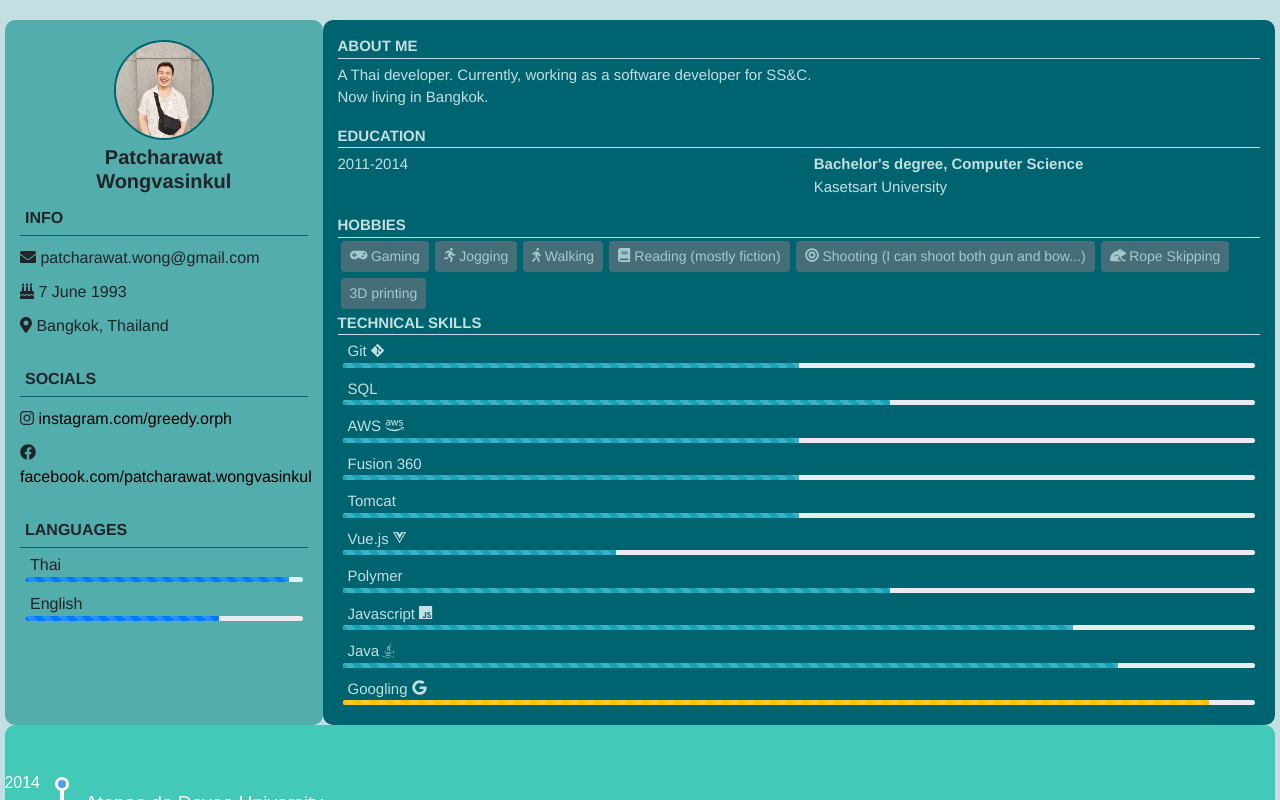
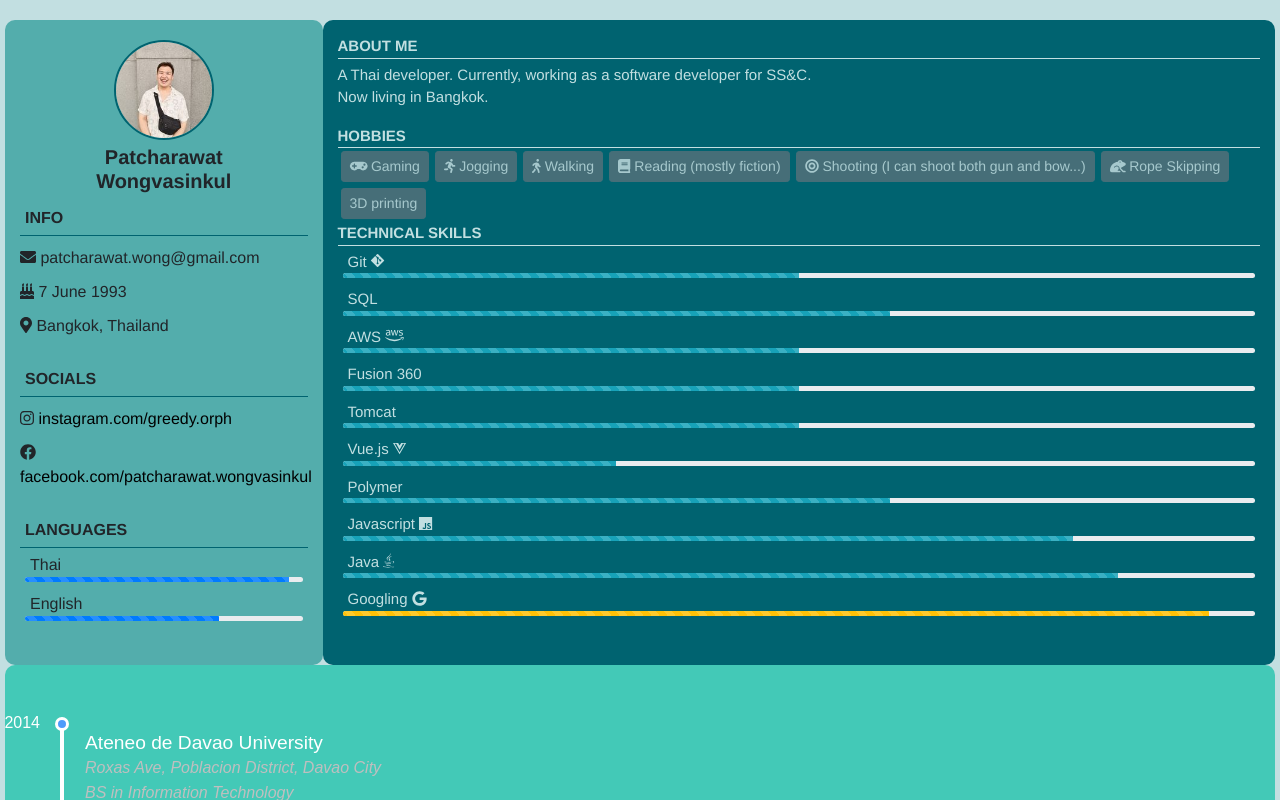
Before and after one commit to MightyOrphus/myCV, a Vue app: page / in a window 1280 px wide. Shown: the top 800 px of the page. Built offline with nearby package versions, Linux system fonts and the light colour scheme.

Commit message:
remove education from about me

```diff
--- a/src/components/AboutMe.vue
+++ b/src/components/AboutMe.vue
@@ -6,21 +6,6 @@
         A Thai developer. Currently, working as a software developer for SS&C.
         <br />
         Now living in Bangkok.
-      </p>
-    </div>
-    <div>
-      <div id="header">EDUCATION</div>
-      <p id="info">
-        <b-row>
-          <b-col>
-            2011-2014
-          </b-col>
-          <b-col>
-            <b>Bachelor's degree, Computer Science</b>
-            <br />
-            Kasetsart University
-          </b-col>
-        </b-row>
       </p>
     </div>
     <div>
```
